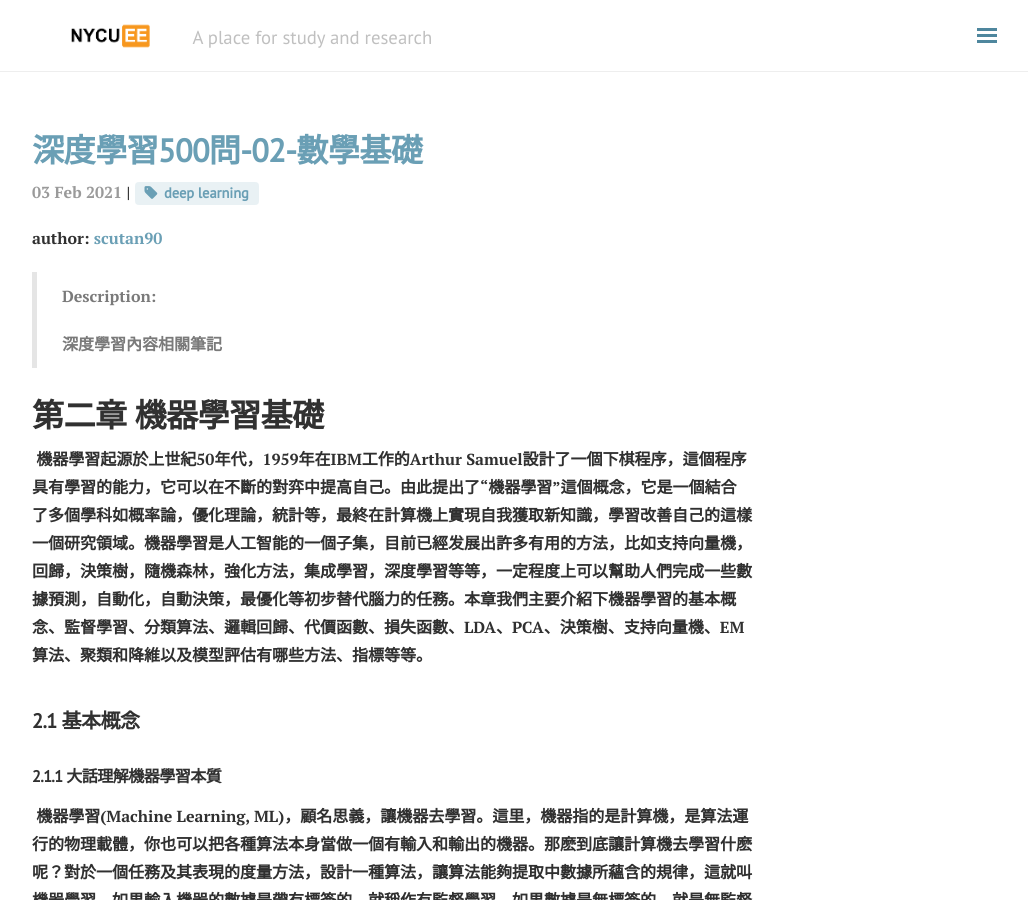
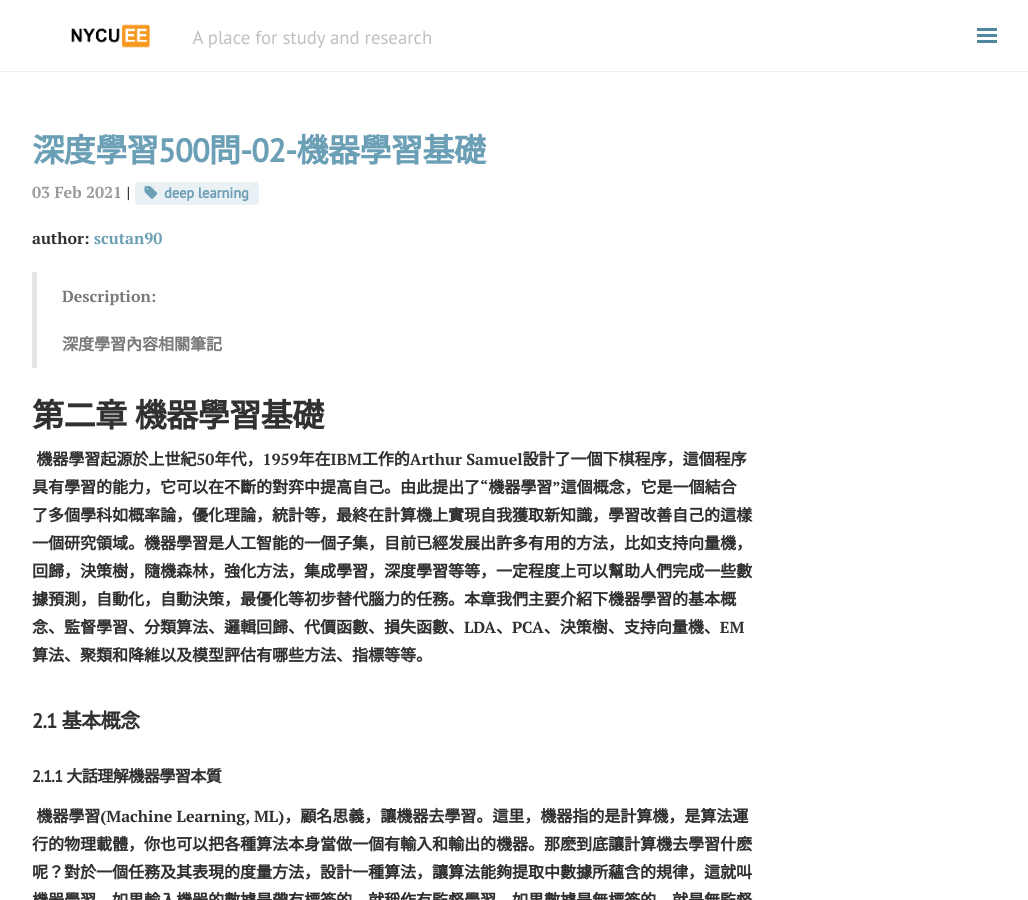
Before and after one commit to nycu-ee/nycu-ee.github.io, a Jekyll site: the page built from _posts/2021-02-03-deep-learning-02.md, in a window 1280 px wide and 900 px high. Shown: the whole window, without its empty margins (248-1276 px from the left). Built offline with Jekyll 4.4.1, drawn with Linux system fonts in a browser that asks for light colours; nearby versions of some CDN libraries; formulas are drawn with MathJax 3; comment, search, counter and statistics services are not loaded.

Commit message:
Update 2021-02-03-deep-learning-02.md

```diff
--- a/_posts/2021-02-03-deep-learning-02.md
+++ b/_posts/2021-02-03-deep-learning-02.md
@@ -1,6 +1,6 @@
 ---
 layout: post
-title: 深度學習500問-02-數學基礎
+title: 深度學習500問-02-機器學習基礎
 categories: Dev
 tags: [deep learning]
 ---
@@ -2126,7 +2126,7 @@ $$
 
 求解步驟如下：
 
-（1）選取$\theta_1$，使得$r(x|\theta_1) = p(x|\theta_1)$，然後對此時的$r$求取最大值，得到極值點$\theta_2$，實現參數的更新。
+（1）選取 $\theta_1$，使得 $r(x|\theta_1) = p(x|\theta_1)$，然後對此時的 $r$ 求取最大值，得到極值點 $\theta_2$，實現參數的更新。
 
 （2）重覆以上過程到收斂為止，在更新過程中始終滿足$r \leqslant p $.
 
@@ -2134,7 +2134,7 @@ $$
 
 輸入：觀察數據$x=(x^{(1)},x^{(2)},...x^{(m)})$，聯合分布$p(x,z ;\theta)$，條件分布$p(z|x; \theta)$，最大叠代次數$J$
 
-1）隨機初始化模型參數$\theta$的初值$\theta^0$。
+1）隨機初始化模型參數 $\theta$的初值 $\theta^0$。
 
 2）$for \ j  \ from \ 1  \ to  \ j$：
 
```
